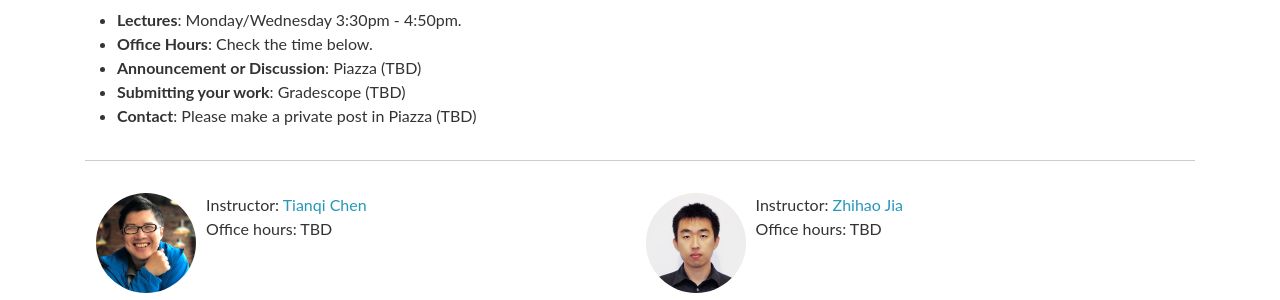
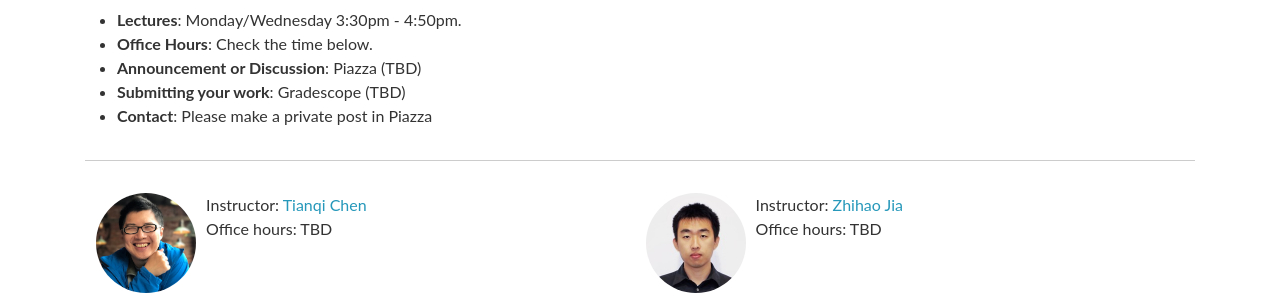
Before and after one commit to mlsyscourse/mlsyscourse.github.io, a Jekyll site: the page built from index.md, in a window 1280 px wide. Shown: the part 340-640 px from the top of the page. Built offline with Jekyll 4.4.1, drawn with Linux system fonts in a browser that asks for light colours.

Commit message:
Remove logistics TBD

```diff
--- a/index.md
+++ b/index.md
@@ -17,6 +17,6 @@ This course offers the necessary background for students who would like to pursu
 * **Office Hours**: Check the time below.
 * **Announcement or Discussion**: Piazza (TBD)
 * **Submitting your work**: Gradescope (TBD)
-* **Contact**: Please make a private post in Piazza (TBD)
+* **Contact**: Please make a private post in Piazza
 
 ----
```
Also changed, not shown: logistics.md (+27 -1 lines).
